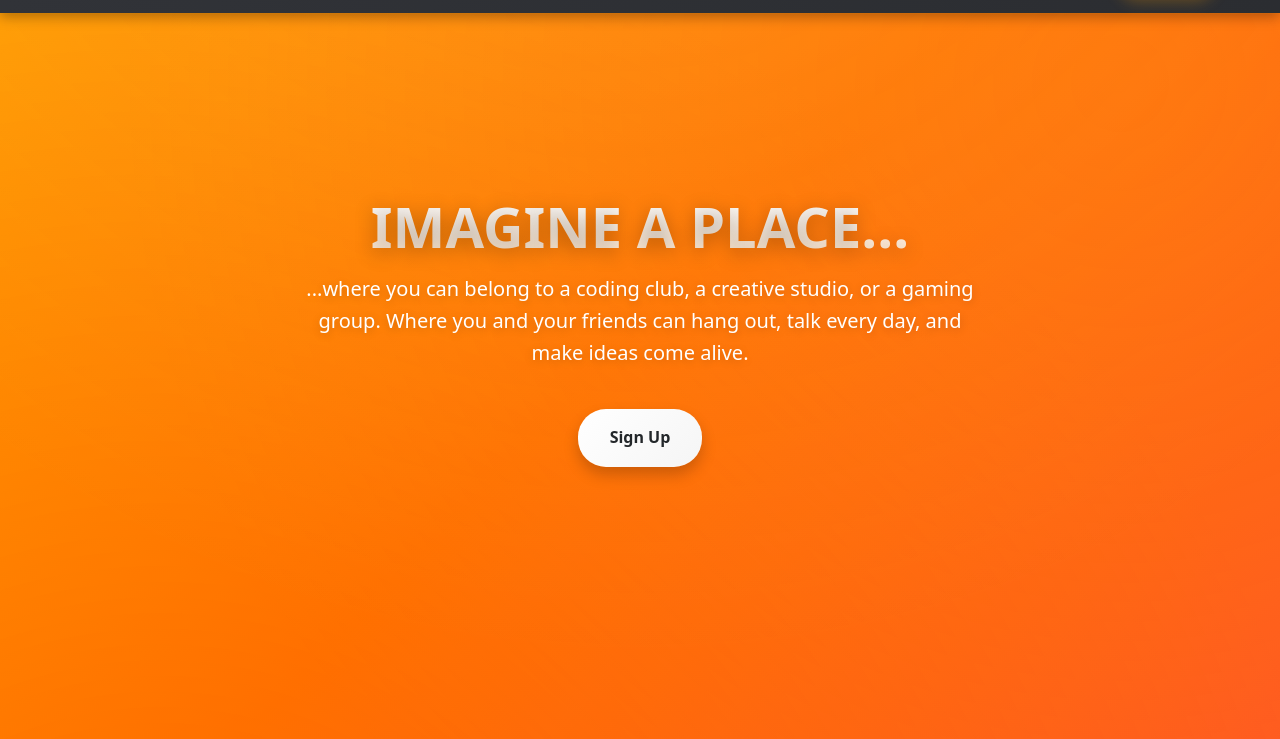
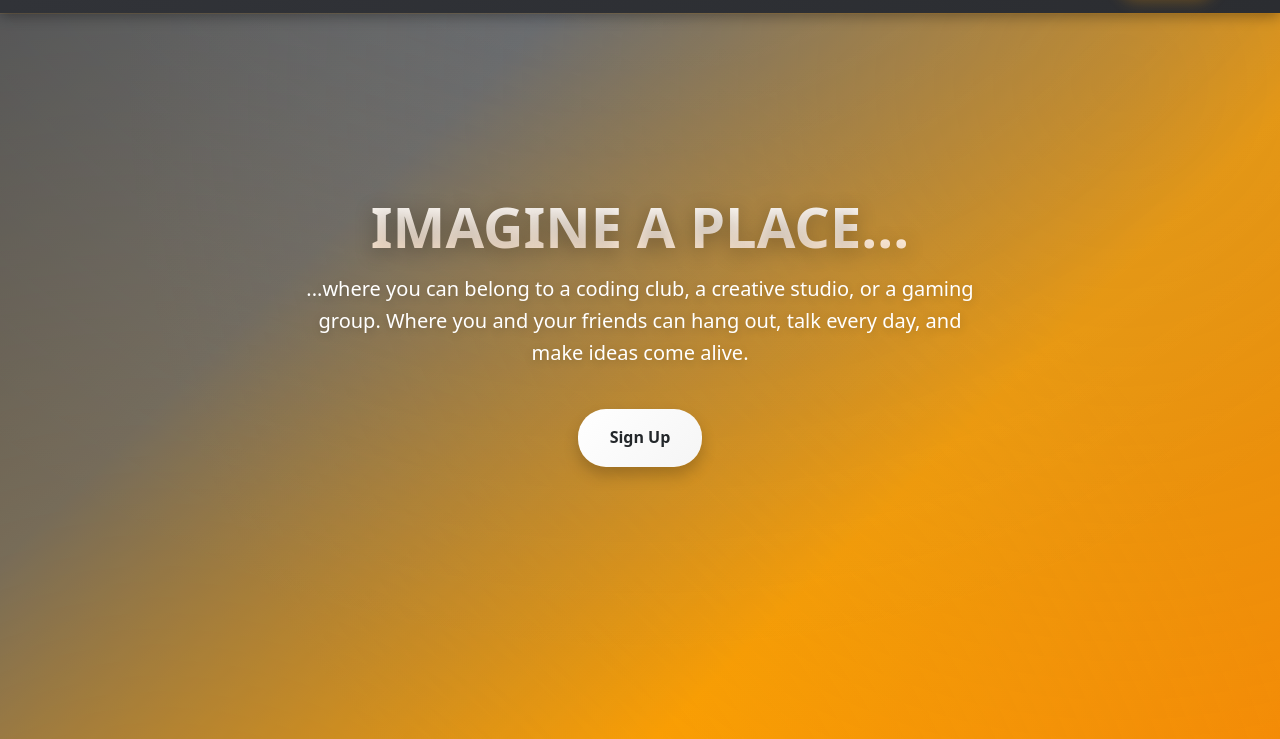
Before and after one commit to dot-jms/Discratch-home, a plain HTML site: page index.html in a window 1280 px wide. Shown: the part 61-800 px from the top of the page. Drawn offline with Linux system fonts and the light colour scheme.

Commit message:
Change hero section gradient colors

```diff
--- a/style.css
+++ b/style.css
@@ -134,7 +134,7 @@ body {
   }
 }
 
-/* Hero section - Vibrant gradient */
+/* Hero section - Grey to Orange gradient */
 .hero {
   min-height: 100vh;
   display: flex;
@@ -142,7 +142,7 @@ body {
   justify-content: center;
   text-align: center;
   padding: 2rem;
-  background: linear-gradient(135deg, #FFA000 0%, #FF6F00 50%, #FF5722 100%);
+  background: linear-gradient(135deg, #4a4d52 0%, #5e6268 30%, #FFA000 70%, #FF8F00 100%);
   position: relative;
   overflow: hidden;
 }
@@ -154,8 +154,8 @@ body {
   height: 200%;
   background:
     radial-gradient(circle at 20% 50%, rgba(255, 255, 255, 0.1) 0%, transparent 50%),
-    radial-gradient(circle at 80% 80%, rgba(255, 111, 0, 0.3) 0%, transparent 50%),
-    radial-gradient(circle at 40% 20%, rgba(255, 160, 0, 0.2) 0%, transparent 50%);
+    radial-gradient(circle at 80% 80%, rgba(255, 160, 0, 0.3) 0%, transparent 50%),
+    radial-gradient(circle at 40% 20%, rgba(90, 93, 98, 0.2) 0%, transparent 50%);
   animation: rotate 20s linear infinite;
   pointer-events: none;
 }
```
